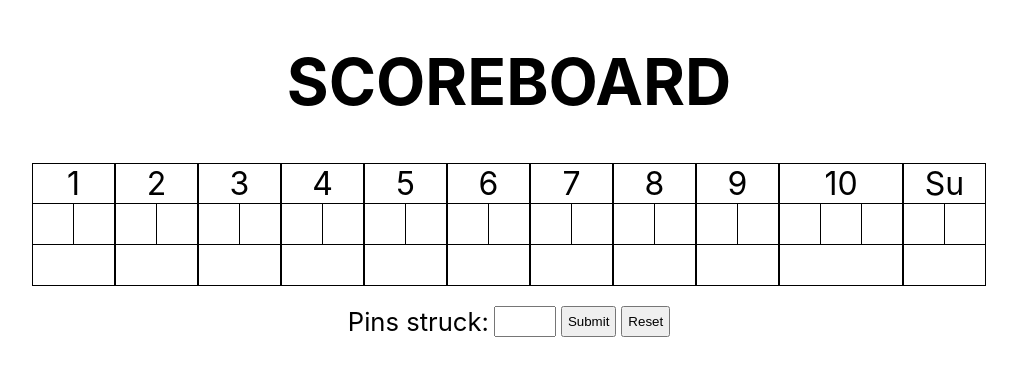
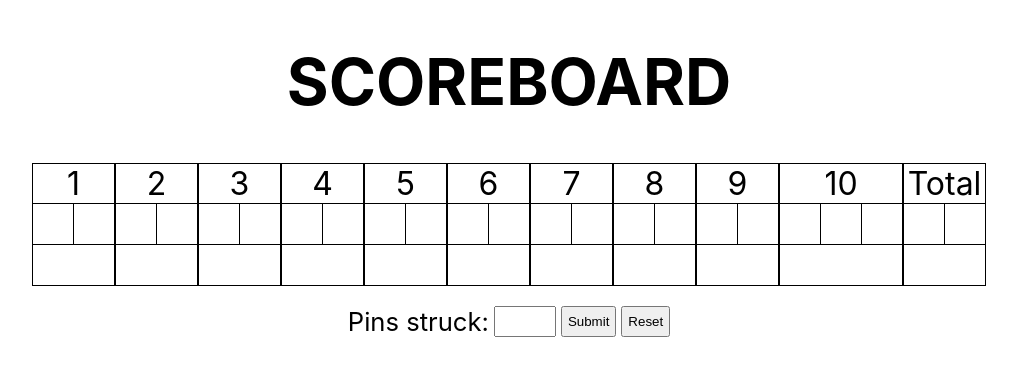
Before and after one commit to mateuszrozek/bowling-ts, a React (Create React App) app: page / in a window 1280 px wide. Shown: the top 376 px of the page, without its empty margins (131-1148 px from the left). Built offline with nearby package versions, Linux system fonts and the light colour scheme.

Commit message:
overall score

```diff
--- a/src/components/scoreboard.tsx
+++ b/src/components/scoreboard.tsx
@@ -5,25 +5,24 @@ import axios from 'axios';
 import FrameDto from '../viewModel/frameDto';
 import ThrowDto from '../viewModel/throwDto';
 
-interface ScoreboardProps {
+// interface ScoreboardProps {
 
-}
+// }
 
-interface ScoreboardState {
-    frames: Array<FrameDto>,
-    submitSuccess?: boolean;
-    pins?: string,
-    score?: number,
-    errorMessage: string,
-}
+// interface ScoreboardState {
+//     frames: Array<FrameDto>,
+//     submitSuccess?: boolean;
+//     pins?: string,
+//     score?: number,
+//     errorMessage: string,
+// }
 
-const houses: Array<string> = ['1', '2', '3', '4', '5', '6', '7', '8', '9', '10', 'Su'];
+const houses: Array<string> = ['1', '2', '3', '4', '5', '6', '7', '8', '9', '10'];
 
 export const Scoreboard = () => {
 
     const [frames, setFrames] = useState<Array<FrameDto>>([]);
     const [pins, setPins] = useState<string>();
-    const [score, setScore] = useState<number>();
     const [errorMessage, setErrorMessage] = useState<string>("");
 
     function handleChange(e: React.ChangeEvent<HTMLInputElement>) {
@@ -36,7 +35,6 @@ export const Scoreboard = () => {
             .then(res => {
                 let framesDto: Array<FrameDto> = mapToFramesDtos(res.data.frames);
                 setFrames(framesDto);
-                setScore(res.data.score);
             })
             .catch(err => {
                 console.log(err);
@@ -48,7 +46,6 @@ export const Scoreboard = () => {
         await axios.post(`http://localhost:8080/game`)
             .then(() => {
                 setFrames([]);
-                setScore(0);
                 setErrorMessage("");
             })
             .catch(err => console.log(err));
@@ -80,7 +77,8 @@ export const Scoreboard = () => {
                 bonusThrowDto,
                 frame.isLastFrame,
                 frame.isStrike,
-                frame.isSpare);
+                frame.isSpare,
+                frame.isScoreKnown);
             framesDtos.push(frameDto);
         }
         return framesDtos;
@@ -123,11 +121,16 @@ export const Scoreboard = () => {
         }
     }
 
+    function overallScore(frames: Array<FrameDto>): number | null {
+        return (frames.length == 10 && frames[9].isScoreKnown) ? frames[9].score : null;
+    }
+
     return (
         <div className="scoreboard">
             <h1>SCOREBOARD</h1>
             <div className="frames">
                 {renderGame(houses, frames)}
+                {<Frame key={12} house={'Total'} isLastFrame={false} isStrike={false} isSpare={false} score={overallScore(frames)} />}
             </div>
             <div className="form">
                 <label>Pins struck:</label>
--- a/src/viewModel/frameDto.tsx
+++ b/src/viewModel/frameDto.tsx
@@ -10,8 +10,9 @@ export default class FrameDto{
     isLastFrame: boolean;
     isStrike: boolean;
     isSpare: boolean;
+    isScoreKnown: boolean;
 
-    constructor(score: number, firstThrow: ThrowDto, secondThrow: ThrowDto | null, bonusThrow: ThrowDto | null, isLastFrame: boolean, isStrike: boolean, isSpare: boolean){
+    constructor(score: number, firstThrow: ThrowDto, secondThrow: ThrowDto | null, bonusThrow: ThrowDto | null, isLastFrame: boolean, isStrike: boolean, isSpare: boolean, isScoreKnown: boolean){
         this.score = score;
         this.firstThrow = firstThrow;
         this.secondThrow = secondThrow;
@@ -19,5 +20,6 @@ export default class FrameDto{
         this.isLastFrame = isLastFrame;
         this.isStrike = isStrike;
         this.isSpare = isSpare;
+        this.isScoreKnown = isScoreKnown;
     }
 }
```
